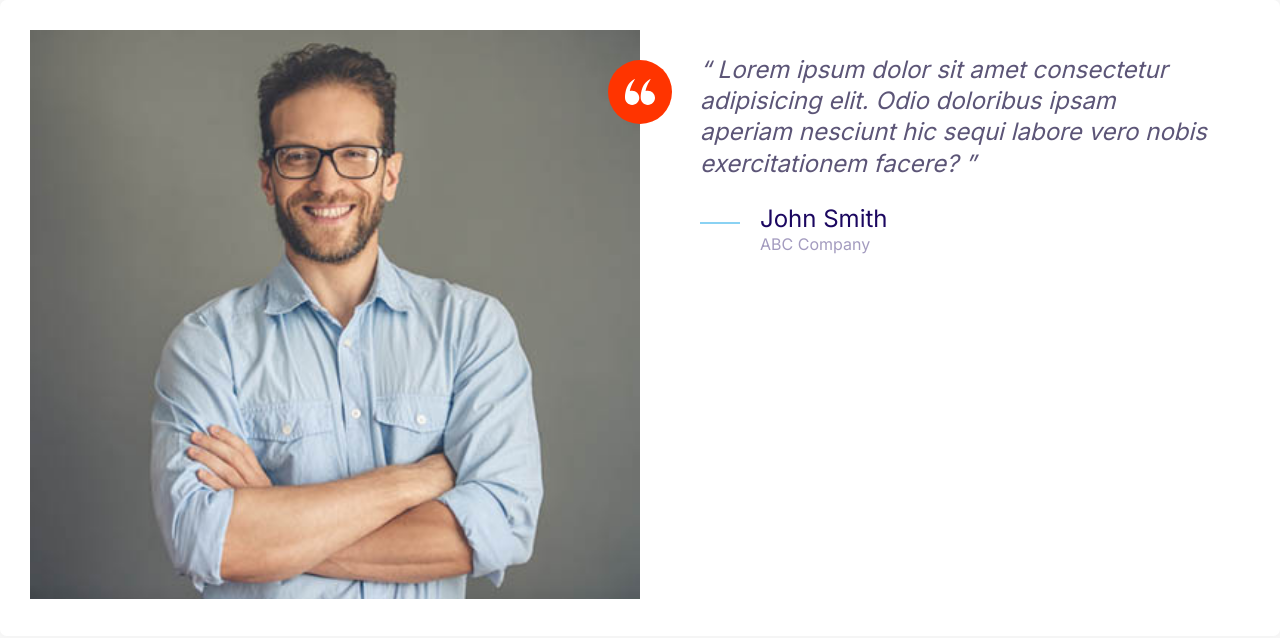
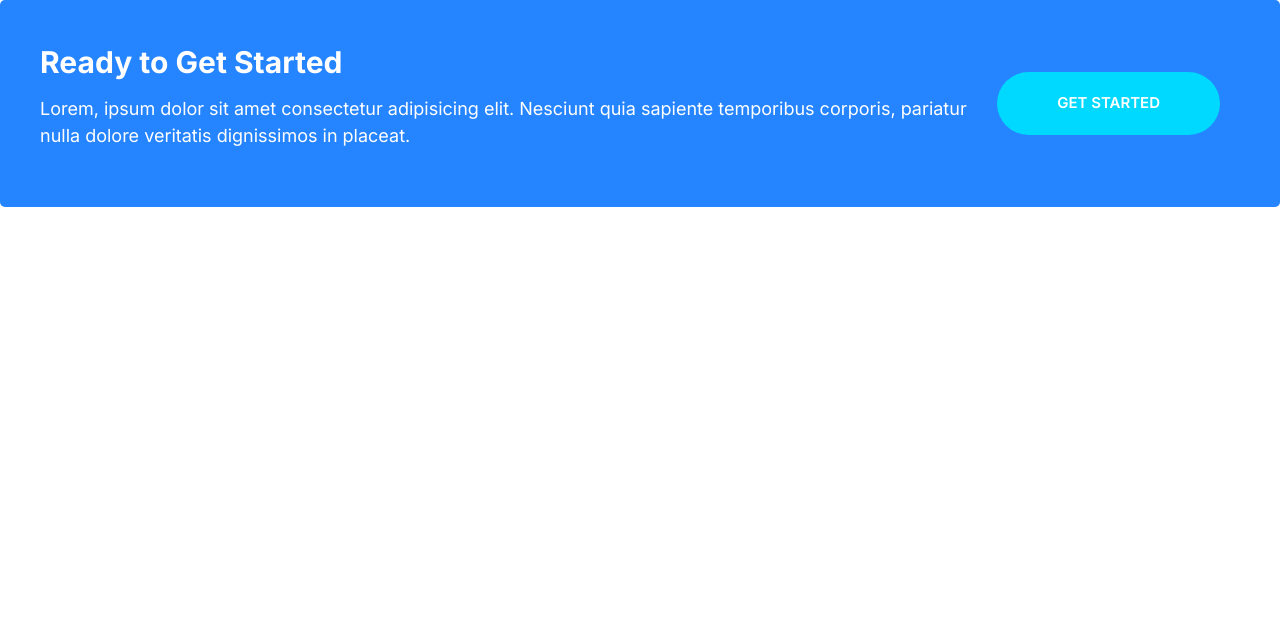
Before and after one commit to ogomola/ojmoshify, a plain HTML site: page index.html in a window 1280 px wide. Drawn offline with Linux system fonts and the light colour scheme.

Commit message:
Define Callouts styles

```diff
--- a/css/styles.css
+++ b/css/styles.css
@@ -237,6 +237,11 @@ a {
   display: inline-block;
 }
 
+.btn--stretched {
+  padding-left: 6rem;
+  padding-right: 6rem;
+}
+
 @media screen and (min-width: 1024px) {
   .btn {
     font-size: 1.5rem;
@@ -463,6 +468,7 @@ a {
 /* Testimonials */
 .testimonial {
   padding: 3rem;
+  overflow: visible;
 }
 
 .testimonial__image {
@@ -489,3 +495,44 @@ a {
     margin-left: 6rem;
   }
 }
+
+/* Callouts */
+.callout {
+  padding: 4rem;
+  border-radius: 5px;
+}
+
+.callout--primary {
+  background: var(--color-primary);
+  color: #fff;
+}
+
+.callout__heading {
+  color: #fff;
+  margin-top: 0;
+  font-size: 3rem;
+}
+
+.callout .btn {
+  justify-self: center;
+  align-self: center;
+}
+
+.callout__content {
+  text-align: center;
+}
+
+@media screen and (min-width: 768px) {
+  .callout .grid--1x2 {
+    grid-template-columns: 1fr auto;
+  }
+
+  .callout__content {
+    text-align: left;
+  }
+
+  .callout .btn {
+    justify-self: start;
+    margin: 0 2rem;
+  }
+}
--- a/index.html
+++ b/index.html
@@ -14,36 +14,17 @@
     <link rel="stylesheet" href="css/styles.css" />
   </head>
   <body>
-    <div class="card testimonial">
+    <div class="callout callout--primary">
       <div class="grid grid--1x2">
-        <div class="testimonial__image">
-          <img src="images/testimonial.jpg" alt="A happy, smiling customer" />
-          <span class="icon-container icon-container--accent">
-            <svg class="icon icon--white icon--small">
-              <use xlink:href="images/sprite.svg#quotes"></use>
-            </svg>
-          </span>
+        <div class="callout__content">
+          <h2 class="callout__heading">Ready to Get Started</h2>
+          <p>
+            Lorem, ipsum dolor sit amet consectetur adipisicing elit. Nesciunt
+            quia sapiente temporibus corporis, pariatur nulla dolore veritatis
+            dignissimos in placeat.
+          </p>
         </div>
-        <blockquote class="quote">
-          <p class="quote__text">
-            Lorem ipsum dolor sit amet consectetur adipisicing elit. Odio
-            doloribus ipsam aperiam nesciunt hic sequi labore vero nobis
-            exercitationem facere?
-          </p>
-          <footer>
-            <div class="media">
-              <div class="media__image">
-                <svg class="icon icon--primary quote__line">
-                  <use xlink:href="images/sprite.svg#line"></use>
-                </svg>
-              </div>
-              <div class="media__body">
-                <h3 class="media__title quote__author">John Smith</h3>
-                <p class="quote__organisation">ABC Company</p>
-              </div>
-            </div>
-          </footer>
-        </blockquote>
+        <a href="#" class="btn btn--secondary btn--stretched">Get Started</a>
       </div>
     </div>
   </body>
```
Also changed, not shown: components/callouts.html (added, +13 -0 lines).
